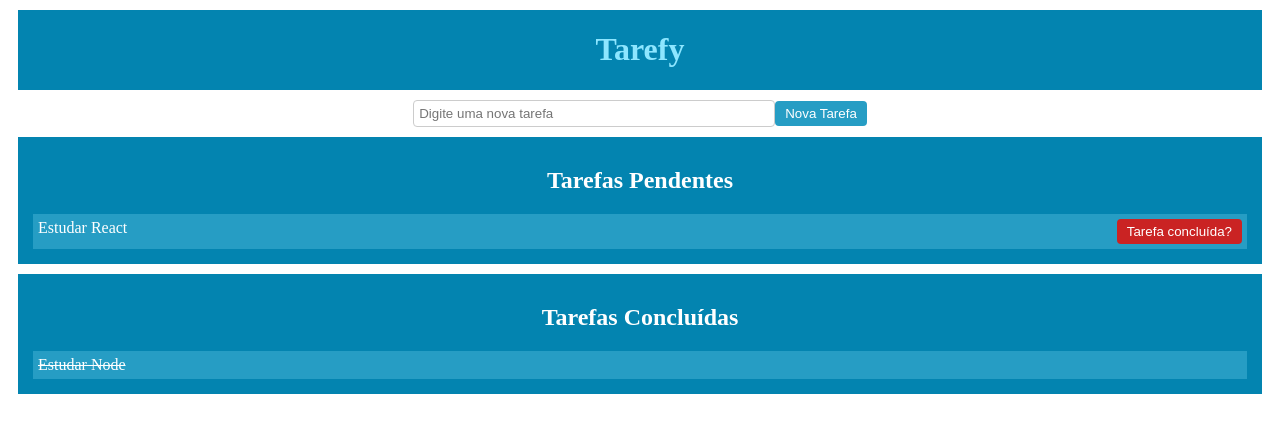
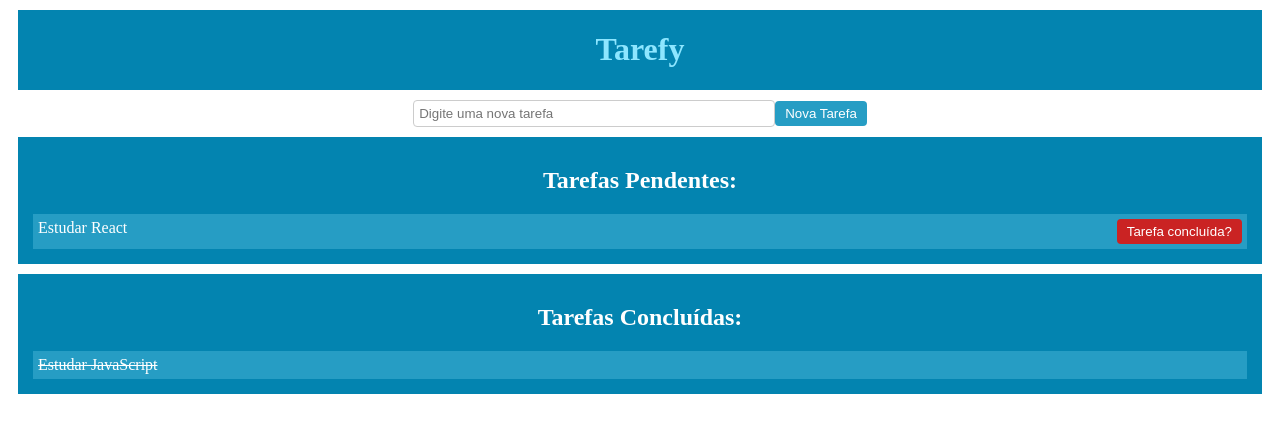
Before and after one commit to LucasReisss/tarefy-web, a React (Create React App) app: page / in a window 1280 px wide. Shown: the top 432 px of the page. Built offline with nearby package versions, Linux system fonts and the light colour scheme.

Commit message:
Lista tarefas e tarefas

```diff
--- a/src/App.js
+++ b/src/App.js
@@ -1,6 +1,8 @@
 import { useState } from 'react';
 import './App.css';
 import Cabecalho from './components/Cabecalho';
+import NovaTarefa from './components/NovaTarefa';
+import ListaTarefas from './components/ListaTarefas';
 
 
 
@@ -8,48 +10,18 @@ function App() {
 
   const [tarefas, setTarefas] = useState([
     { id: 1, titulo: 'Estudar React', completa: false },
-    { id: 2, titulo: 'Estudar Node', completa: true },
-  ])
-
-  function novaTarefa() {
-    const input = document.querySelector(' div.NovaTarefa input');
-    if(input.value === '') return;
-    const id = tarefas[tarefas.length - 1].id + 1;
-    const novaTarefa = {id, titulo: input.value, completa: false};
-    setTarefas ([...tarefas, novaTarefa]);
-    input.value = '';
-  }
-
-  function concluirTarefa(tarefa) {
-    const index = tarefas.findIndex(t => t.id === tarefa.id);
-    tarefas[index].completa = true;
-    setTarefas([...tarefas]);
-  }
+    { id: 2, titulo: 'Estudar JavaScript', completa: true },
+  ]);
 
   return (
     <div className="App">
       <Cabecalho />
-      <div className='NovaTarefa'>
-        <input type='text' placeholder='Digite uma nova tarefa' />
-        <button type='button' onClick={novaTarefa} >Nova Tarefa</button>
-      </div>
-      <div className='ListaTarefas'>
-        <h2>Tarefas Pendentes</h2>
-        {tarefas.filter(tarefa => !tarefa.completa).map(tarefa => (
-          <div key={tarefa.id} className='Tarefa'>
-            <span>{tarefa.titulo}</span>
-            <button type='button' onClick={() => concluirTarefa(tarefa)}>Tarefa concluída?</button>
-          </div>
-        ))}
-      </div>
-      <div className='ListaTarefas'>
-        <h2>Tarefas Concluídas</h2>
-        {tarefas.filter(tarefa => tarefa.completa).map(tarefa => (
-          <div key={tarefa.id} className='Tarefa'>
-            <span style={{textDecoration: 'line-through'}}>{tarefa.titulo}</span>
-          </div>
-        ))}
-      </div>
+      <NovaTarefa tarefas={tarefas} setTarefas={setTarefas} />
+      <ListaTarefas titulo="Tarefas Pendentes:" tarefasFiltradas={tarefas.filter(t => !t.completa)}
+      tarefas={tarefas}
+      setTarefas= {setTarefas} />
+      <ListaTarefas titulo="Tarefas Concluídas:" tarefasFiltradas={tarefas.filter(t => t.completa)}
+      tarefas={tarefas} setTarefas={setTarefas} />
     </div>
   );
 }
--- /dev/null
+++ b/src/components/ListaTarefas/index.js
@@ -0,0 +1,12 @@
+import Tarefa from "../Tarefa";
+
+export default function ListaTarefas({ titulo, tarefasFiltradas, ...props }) {
+    return (
+        <div className="ListaTarefas">
+            <h2>{titulo}</h2>
+            {tarefasFiltradas.map(tarefa => (
+               <Tarefa key={tarefa.id} tarefa={tarefa} {...props}/>
+            ))}
+        </div>
+    );
+}
--- /dev/null
+++ b/src/components/NovaTarefa/index.js
@@ -0,0 +1,17 @@
+import { useState } from 'react';
+export default function NovaTarefa({ tarefas, setTarefas }) {
+    const [titulo, setTitulo] = useState('');
+    function novaTarefa() {
+       if(titulo.trim() === "") return;
+        const id = tarefas.length > 0 ? tarefas[tarefas.length - 1].id + 1 : 1;
+        const novaTarefa = { id, titulo, completa: false };
+        setTarefas([...tarefas, novaTarefa]);
+        setTitulo('');
+    }
+    return (
+        <div className='NovaTarefa'>
+            <input type='text' placeholder='Digite uma nova tarefa' value={titulo} onChange={(e) => setTitulo(e.target.value)} />
+            <button type='button' onClick={novaTarefa} >Nova Tarefa</button>
+        </div>
+    )
+}
--- /dev/null
+++ b/src/components/Tarefa/index.js
@@ -0,0 +1,15 @@
+export default function Tarefa({ tarefa, tarefas, setTarefas }) {
+    function concluirTarefa(tarefa) {
+        const index = tarefas.findIndex(t => t.id === tarefa.id);
+        tarefas[index].completa = true;
+        setTarefas([...tarefas]);
+    }
+    return (
+
+        <div key={tarefa.id} className='Tarefa'>
+            <span style={{ textDecoration: tarefa.completa && 'line-through' }}>{tarefa.titulo}</span>
+            {!tarefa.completa && <button type='button' onClick={() => concluirTarefa(tarefa)}>Tarefa concluída?</button>}
+        </div>
+
+    )
+}
--- a/src/index.css
+++ b/src/index.css
@@ -10,6 +10,7 @@
   .NovaTarefa {
   margin: 10px;
   }
+
   .NovaTarefa input {
   width: 350px;
   padding: 5px;
@@ -23,6 +24,7 @@
   padding: 5px 10px;
   border-radius: 4px;
   cursor: pointer;
+  transition: 0.2s ease, box-shadow 0.2s ease;
   }
   .ListaTarefas {
   background-color: #0384b0;
@@ -47,3 +49,8 @@
   padding: 5px;
   margin: 5px;
   }
+
+  .NovaTarefa button:hover {
+    transform: scale(1.05);
+    box-shadow: 0 0 10px rgba(0, 0, 0, 0.2);
+  }
```
